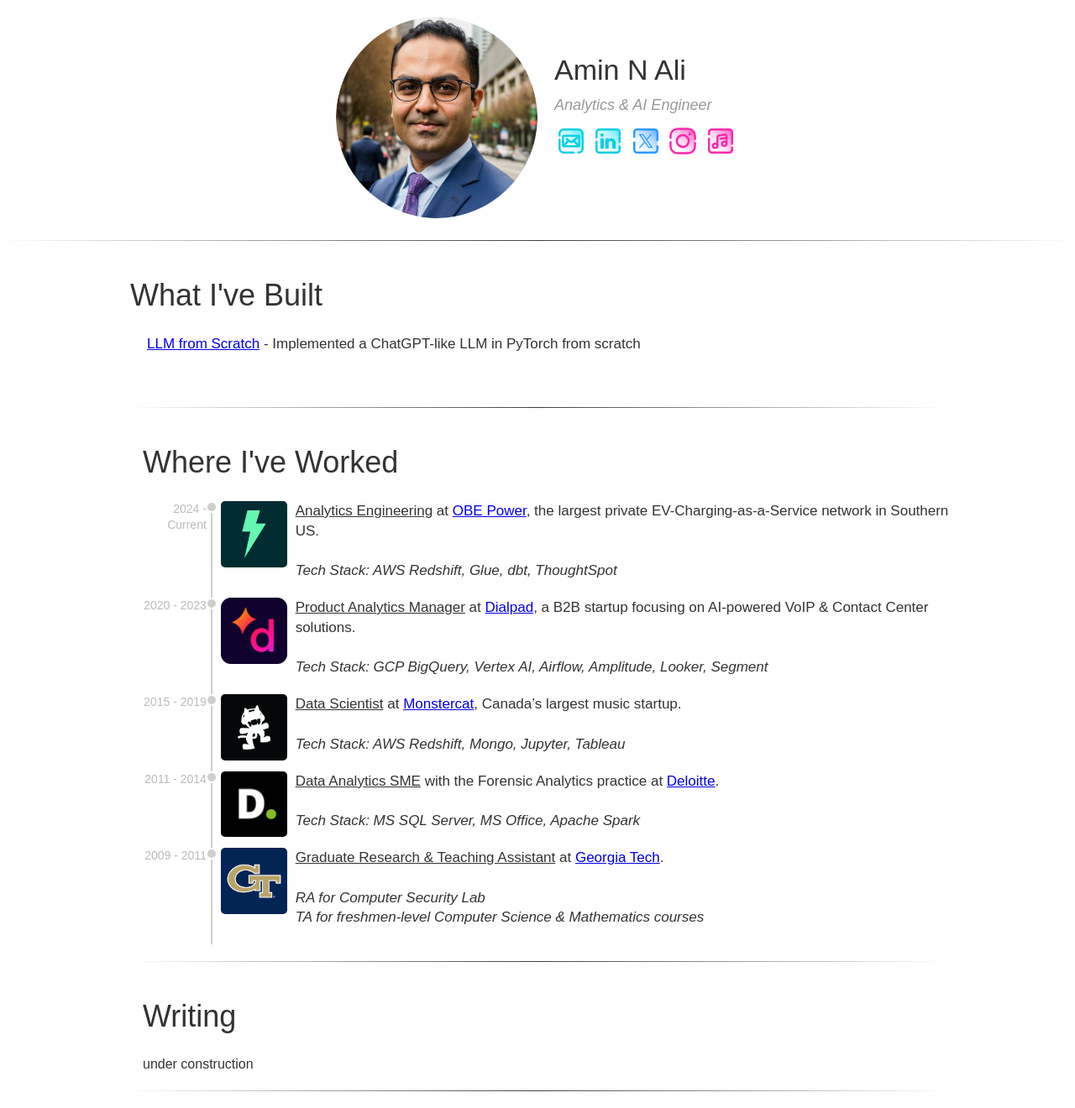
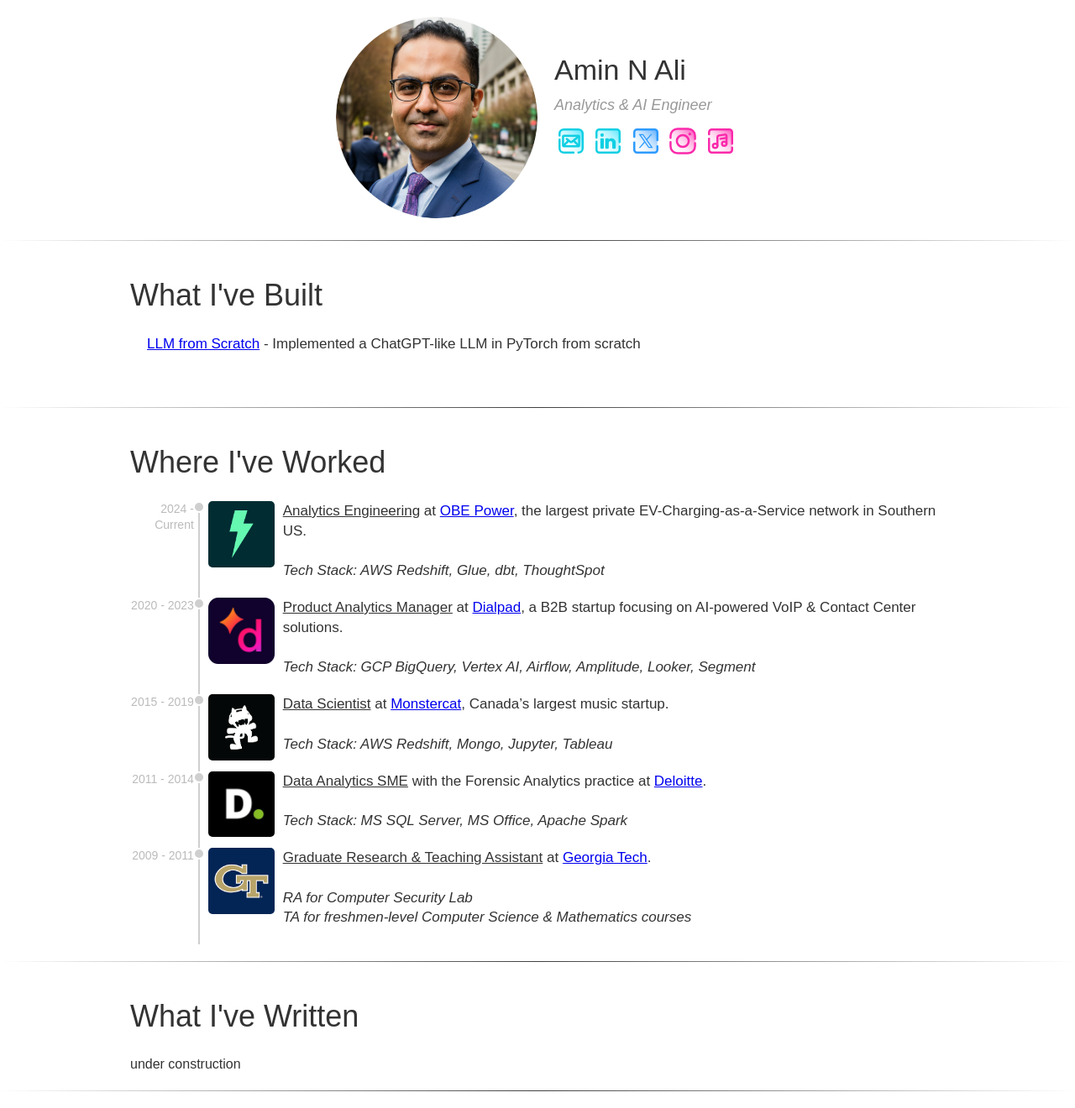
Before and after one commit to aminn04/aminn04.github.io, a Jekyll site: the page built from index.md, in a window 1280 px wide. Shown: the whole page at 84% size. Built offline with Jekyll 4.4.1, drawn with Linux system fonts in a browser that asks for light colours.

Commit message:
layout fix

```diff
--- a/_includes/home_projects.html
+++ b/_includes/home_projects.html
@@ -7,5 +7,6 @@
       <br>
     </div>
   </div>
+</div>
 
 <hr>
--- a/_includes/home_writing.html
+++ b/_includes/home_writing.html
@@ -1,5 +1,5 @@
   <div id="writing" class="container">
-    <div class="ctitle">Writing</div>
+    <div class="ctitle">What I've Written</div>
     <div>under construction</div>
     <ul class="nodot">
 
```
Also changed, not shown: assets/favicon-16x16.png (added), assets/favicon-32x32.png (added).
